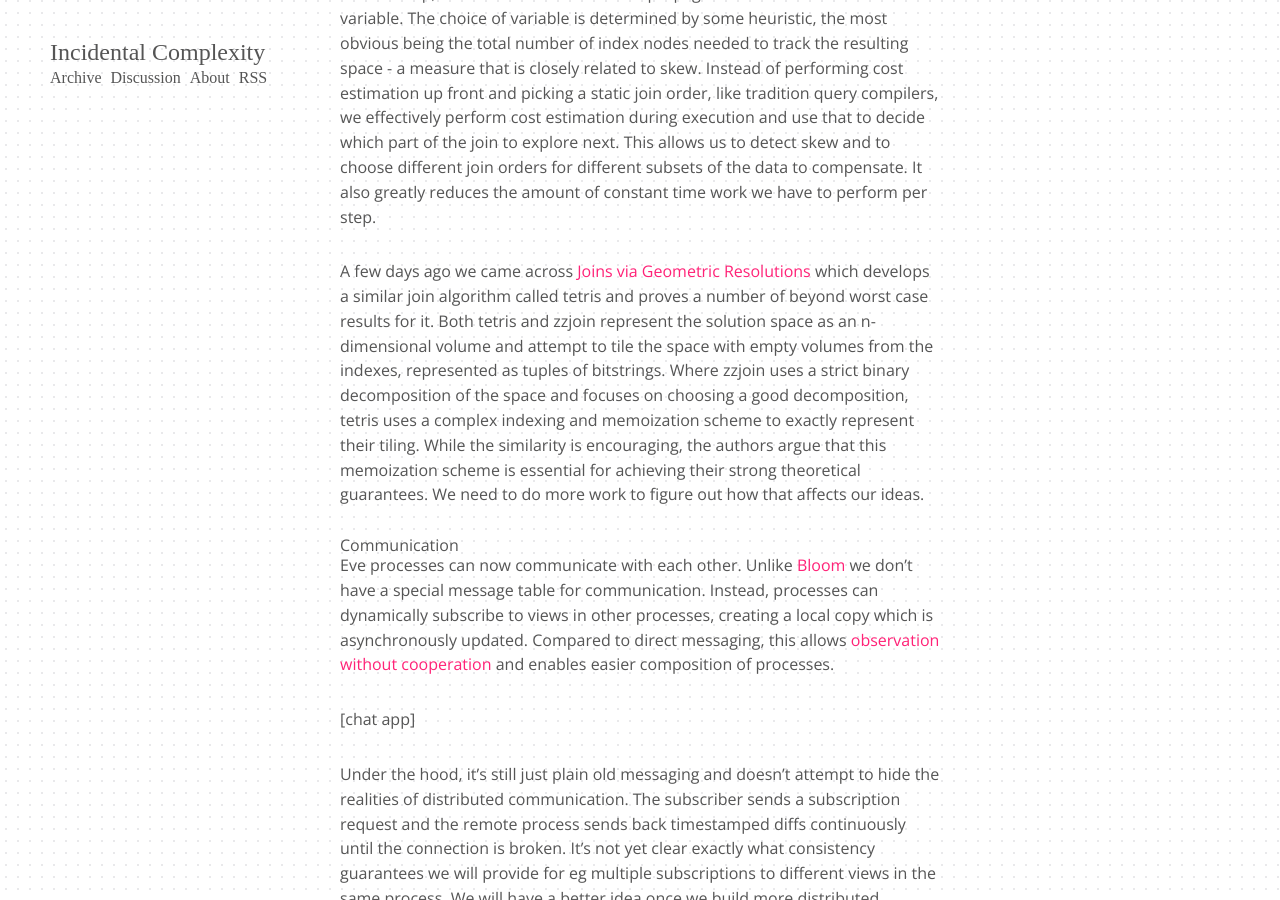
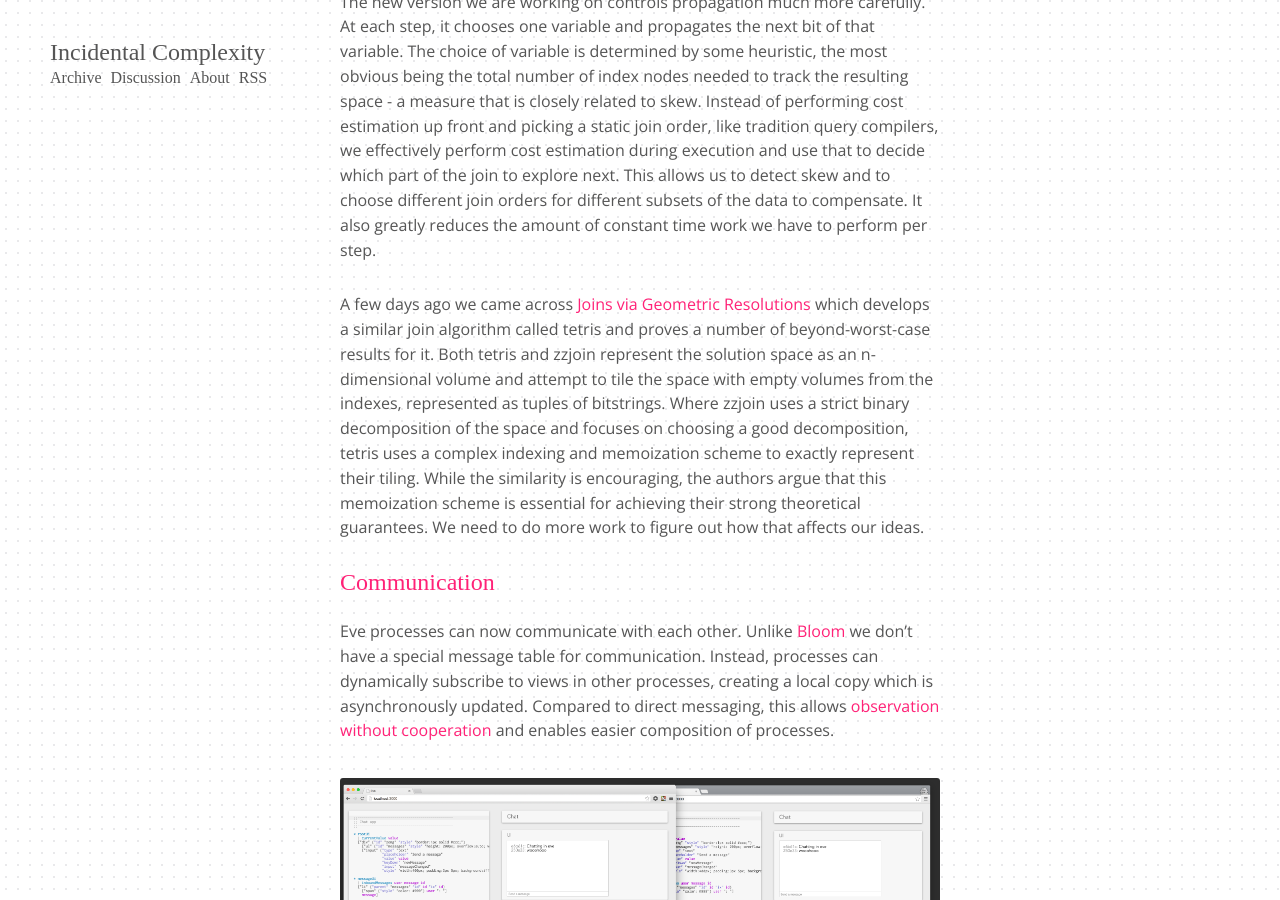
Before and after one commit to Kodowa/incidentalcomplexity, a Jekyll site: the page built from _posts/2015-01-08-december.md, in a window 1280 px wide and 900 px high, scrolled down 893 px. Built offline with Jekyll 4.4.1, drawn with Linux system fonts in a browser that asks for light colours; some web fonts are replaced; Markdown is read by kramdown in place of the engine named in the settings.

Commit message:
Actually write the post

```diff
--- a/_posts/2015-01-08-december.md
+++ b/_posts/2015-01-08-december.md
@@ -6,7 +6,7 @@
 
 Yet more turkey was had. What did they ever do to us?
 
-# Indexes and joins
+### Indexes and joins
 
 We continued work on the zzjoin idea from the end of last month. The current version is competitive with pairwise hashjoins on many workloads but performs poorly on highly skewed inputs. In [Skew Strikes Back](http://arxiv.org/abs/1310.3314) the authors argue that pairwise join algorithms cannot be optimal on many problems and that their key weakness is an ability to deal with certain kinds of skew.
 
@@ -16,16 +16,16 @@
 
 The new version we are working on controls propagation much more carefully. At each step, it chooses one variable and propagates the next bit of that variable. The choice of variable is determined by some heuristic, the most obvious being the total number of index nodes needed to track the resulting space - a measure that is closely related to skew. Instead of performing cost estimation up front and picking a static join order, like tradition query compilers, we effectively perform cost estimation during execution and use that to decide which part of the join to explore next. This allows us to detect skew and to choose different join orders for different subsets of the data to compensate. It also greatly reduces the amount of constant time work we have to perform per step.
 
-A few days ago we came across [Joins via Geometric Resolutions](http://arxiv.org/abs/1404.0703) which develops a similar join algorithm called tetris and proves a number of beyond worst case results for it. Both tetris and zzjoin represent the solution space as an n-dimensional volume and attempt to tile the space with empty volumes from the indexes, represented as tuples of bitstrings. Where zzjoin uses a strict binary decomposition of the space and focuses on choosing a good decomposition, tetris uses a complex indexing and memoization scheme to exactly represent their tiling. While the similarity is encouraging, the authors argue that this memoization scheme is essential for achieving their strong theoretical guarantees. We need to do more work to figure out how that affects our ideas.
+A few days ago we came across [Joins via Geometric Resolutions](http://arxiv.org/abs/1404.0703) which develops a similar join algorithm called tetris and proves a number of beyond-worst-case results for it. Both tetris and zzjoin represent the solution space as an n-dimensional volume and attempt to tile the space with empty volumes from the indexes, represented as tuples of bitstrings. Where zzjoin uses a strict binary decomposition of the space and focuses on choosing a good decomposition, tetris uses a complex indexing and memoization scheme to exactly represent their tiling. While the similarity is encouraging, the authors argue that this memoization scheme is essential for achieving their strong theoretical guarantees. We need to do more work to figure out how that affects our ideas.
 
-# Communication
+### Communication
 
-Eve processes can now communicate with each other. Unlike [Bloom](http://www.bloom-lang.net/) we don’t have a special message table for communication. Instead, processes can dynamically subscribe to views in other processes, creating a local copy which is asynchronously updated. Compared to direct messaging, this allows [observation without cooperation](http://lambda-the-ultimate.org/node/2978) and enables easier composition of processes.
+Eve processes can now communicate with each other. Unlike [Bloom](http://www.bloom-lang.net/) we don't have a special message table for communication. Instead, processes can dynamically subscribe to views in other processes, creating a local copy which is asynchronously updated. Compared to direct messaging, this allows [observation without cooperation](http://lambda-the-ultimate.org/node/2978) and enables easier composition of processes.
 
-[chat app]
+[![Chat]({{ site.url }}/images/chat.png)]({{ site.url }}/images/chat.png)
 
-Under the hood, it’s still just plain old messaging and doesn’t attempt to hide the realities of distributed communication. The subscriber sends a subscription request and the remote process sends back timestamped diffs continuously until the connection is broken. It’s not yet clear exactly what consistency guarantees we will provide for eg multiple subscriptions to different views in the same process. We will have a better idea once we build more distributed programs and see what kind of patterns emerge.
+Under the hood, it's still just plain old messaging and doesn't attempt to hide the realities of distributed communication. The subscriber sends a subscription request and the remote process sends back timestamped diffs continuously until the connection is broken. It's not yet clear exactly what consistency guarantees we will provide for eg multiple subscriptions to different views in the same process. We will have a better idea once we build more distributed programs and see what kind of patterns emerge.
 
-# Spawning
+### Spawning
 
-Eve processes can now spawn subprocesses and inject code into them. Together with the new communication API this allowed much of the IDE architecture to be lifted into Eve. When running in the browser only the UI manager lives on the main thread - the editor, the compiler and the user’s program all live in separate web-workers. The editor uses the process API to spawn both the compiler and the user’s program and then subscribes to the views it needs for the debugging interface. Both the editor and the user’s program send graphics data to the UI manager and receiving UI events in return.
+Eve processes can now spawn subprocesses and inject code into them. Together with the new communication API this allowed much of the IDE architecture to be lifted into Eve. When running in the browser only the UI manager lives on the main thread - the editor, the compiler and the user's program all live in separate web-workers. The editor uses the process API to spawn both the compiler and the user's program and then subscribes to the views it needs for the debugging interface. Both the editor and the user's program send graphics data to the UI manager and receiving UI events in return.
```
Also changed, not shown: images/chat.png (added).
